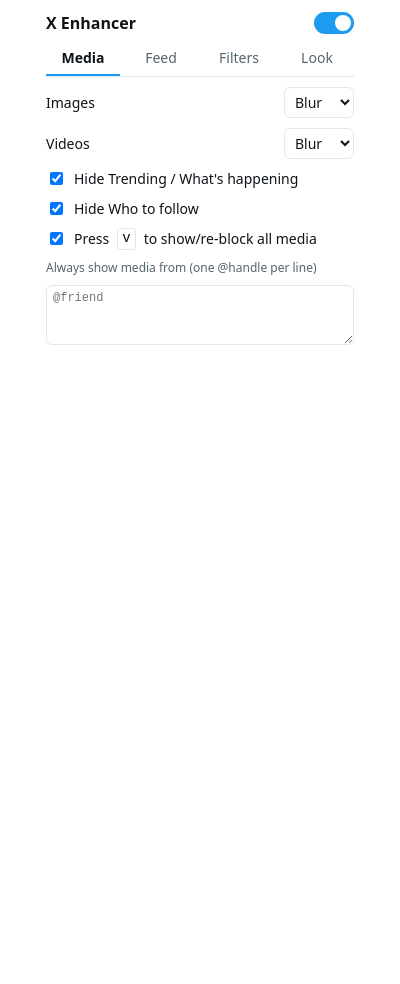
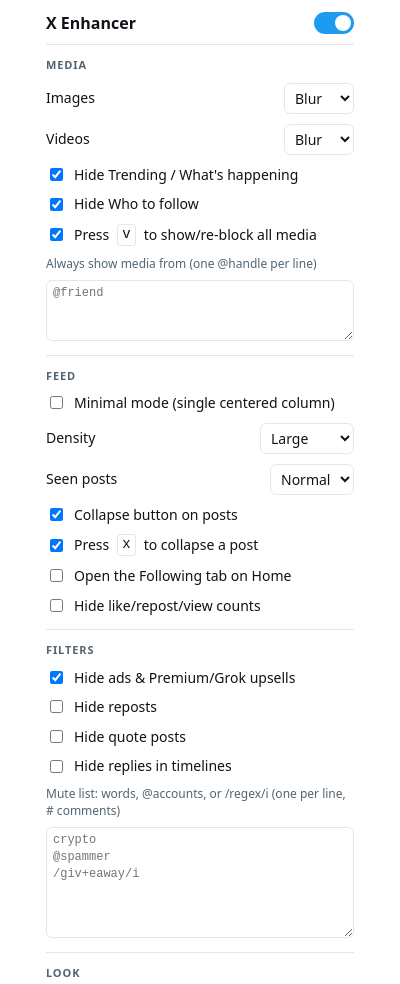
Before and after one commit to jains99/tamefeed, a browser extension: page popup/popup.html in a window 400 px wide. Shown: the top 984 px of the page. Before the commit the page ends 844 px from the top, so only its background shows below. Drawn offline with Linux system fonts and the light colour scheme.

Commit message:
Popup: single sectioned page instead of tabs

```diff
--- a/popup/popup.css
+++ b/popup/popup.css
@@ -3,13 +3,10 @@
 @media (prefers-color-scheme: dark) { :root { --bg:#15202b; --fg:#e7e9ea; --muted:#8b98a5; --line:#2f3b47; } }
 * { box-sizing: border-box; }
 body { margin:0 auto; width:340px; max-width:100%; padding:12px 16px 16px; background:var(--bg); color:var(--fg); font:14px/1.4 system-ui,sans-serif; }
-header { display:flex; align-items:center; justify-content:space-between; margin-bottom:8px; }
+header { display:flex; align-items:center; justify-content:space-between; padding-bottom:10px; }
 h1 { font-size:16px; margin:0; }
-.tabs { display:flex; gap:4px; border-bottom:1px solid var(--line); margin-bottom:10px; }
-.tabs button { flex:1; background:none; border:0; border-bottom:2px solid transparent; color:var(--muted); padding:6px 0; cursor:pointer; font:inherit; }
-.tabs button.active { color:var(--fg); border-color:var(--accent); font-weight:600; }
-.pane { display:none; flex-direction:column; gap:10px; }
-.pane.active { display:flex; }
+.pane { display:flex; flex-direction:column; gap:10px; padding:12px 0 14px; border-top:1px solid var(--line); }
+.pane h2 { margin:0; font-size:11px; font-weight:700; letter-spacing:.08em; text-transform:uppercase; color:var(--muted); }
 label { display:flex; align-items:center; justify-content:space-between; gap:8px; }
 label.chk { justify-content:flex-start; }
 label.col { flex-direction:column; align-items:stretch; color:var(--muted); font-size:12px; }
--- a/popup/popup.html
+++ b/popup/popup.html
@@ -12,14 +12,8 @@
   <label class="switch" title="Master switch (Alt+M)"><input type="checkbox" data-key="enabled"><span></span></label>
 </header>
 
-<nav class="tabs">
-  <button data-tab="media" class="active">Media</button>
-  <button data-tab="feed">Feed</button>
-  <button data-tab="filters">Filters</button>
-  <button data-tab="look">Look</button>
-</nav>
-
-<section id="media" class="pane active">
+<section id="media" class="pane">
+  <h2>Media</h2>
   <label>Images <select data-key="images"><option value="off">Show</option><option value="blur">Blur</option><option value="hide">Hide</option></select></label>
   <label>Videos <select data-key="videos"><option value="off">Show</option><option value="blur">Blur</option><option value="hide">Hide</option></select></label>
   <label class="chk"><input type="checkbox" data-key="hideTrending"> Hide Trending / What's happening</label>
@@ -30,6 +24,7 @@
 </section>
 
 <section id="feed" class="pane">
+  <h2>Feed</h2>
   <label class="chk"><input type="checkbox" data-key="minimal"> Minimal mode (single centered column)</label>
   <label>Density <select data-key="density"><option value="large">Large</option><option value="compact">Compact</option><option value="text">Text-only</option></select></label>
   <label>Seen posts <select data-key="seen"><option value="off">Normal</option><option value="dim">Dim</option><option value="hide">Hide</option></select></label>
@@ -40,6 +35,7 @@
 </section>
 
 <section id="filters" class="pane">
+  <h2>Filters</h2>
   <label class="chk"><input type="checkbox" data-key="hideAds"> Hide ads &amp; Premium/Grok upsells</label>
   <label class="chk"><input type="checkbox" data-key="hideReposts"> Hide reposts</label>
   <label class="chk"><input type="checkbox" data-key="hideQuotes"> Hide quote posts</label>
@@ -49,6 +45,7 @@
 </section>
 
 <section id="look" class="pane">
+  <h2>Look</h2>
   <label>Theme <select data-key="theme"><option value="default">X default</option><option value="amoled">AMOLED</option><option value="sepia">Sepia</option><option value="nord">Nord</option><option value="solarized">Solarized</option></select></label>
   <label>Accent <input type="color" data-key="accent" value="#1d9bf0"></label>
   <label>Font <select data-key="fontFamily"><option value="default">X default</option><option value="serif">Serif</option><option value="mono">Mono</option><option value="system">System</option></select></label>
--- a/popup/popup.js
+++ b/popup/popup.js
@@ -1,4 +1,4 @@
-/* X Enhancer v0.1.0 - popup/options UI: binds [data-key] controls to chrome.storage.sync */
+/* X Enhancer v0.1.0 - popup/options UI (single page, sectioned): binds [data-key] controls to chrome.storage.sync */
 (function () {
   const S = window.XESettings;
   let settings = S.merge();
@@ -31,12 +31,6 @@
     });
   });
 
-  document.querySelectorAll('.tabs button').forEach((b) => b.addEventListener('click', () => {
-    document.querySelectorAll('.tabs button, .pane').forEach((n) => n.classList.remove('active'));
-    b.classList.add('active');
-    document.getElementById(b.dataset.tab).classList.add('active');
-  }));
-
   chrome.storage.sync.get('settings', (r) => { settings = S.merge(r.settings); render(); });
   chrome.storage.onChanged.addListener((ch, area) => {
     if (area === 'sync' && ch.settings) { settings = S.merge(ch.settings.newValue); render(); }
```
Also changed, not shown: session_log/2026_11_11_session.md (+2 -0 lines), README.md.
